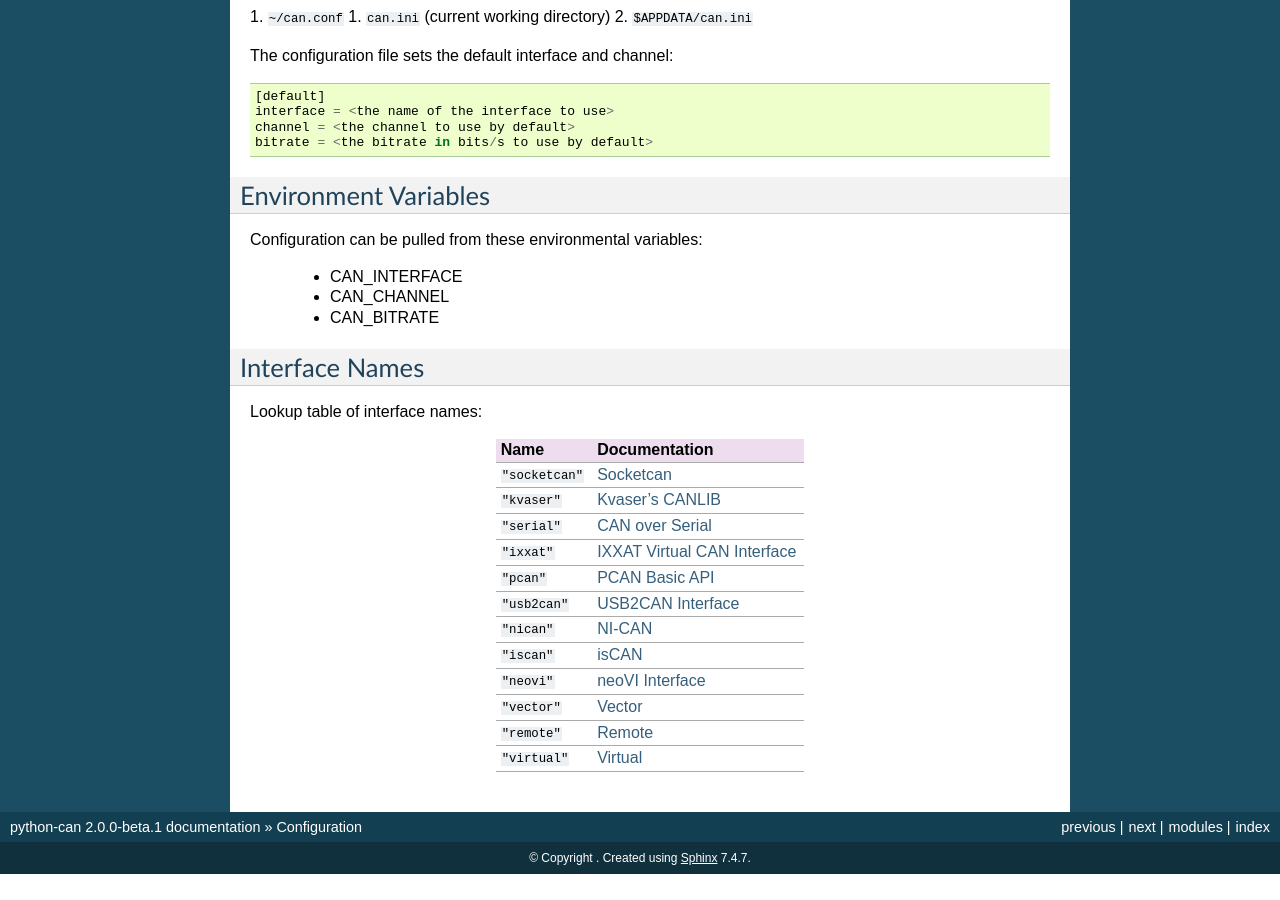
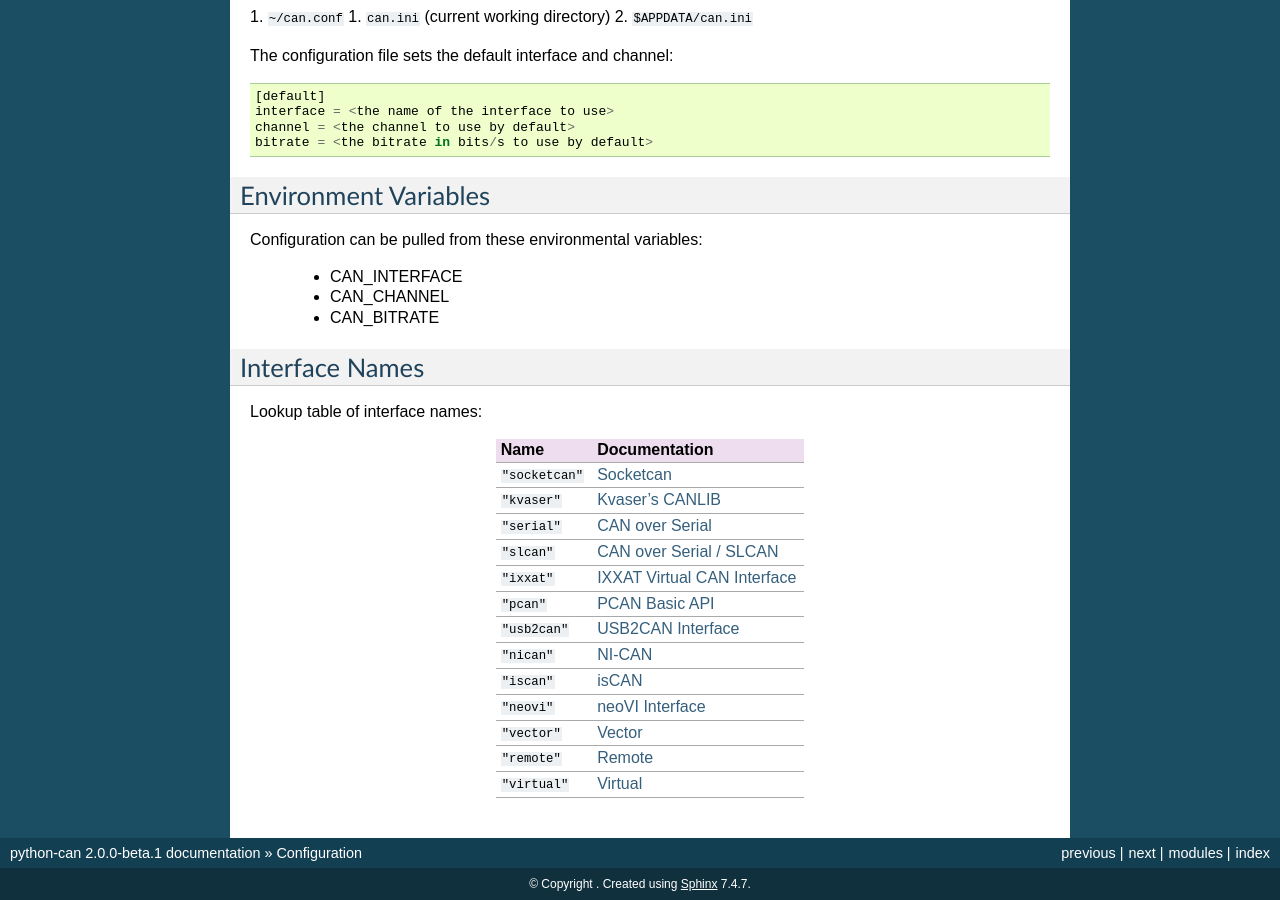
Before and after one commit to hardbyte/python-can, a Sphinx documentation site: the page built from doc/configuration.rst, in a window 1280 px wide and 900 px high, scrolled down 675 px. Built offline with Sphinx 7.4.7, drawn with Linux system fonts in a browser that asks for light colours; before the commit the page ends 1549 px from its top, so only the background shows below that.

Commit message:
Add slcan link
Add link to slcan doc

```diff
--- a/doc/configuration.rst
+++ b/doc/configuration.rst
@@ -74,6 +74,8 @@ Lookup table of interface names:
 +---------------------+-------------------------------------+
 | ``"serial"``        | :doc:`interfaces/serial`            |
 +---------------------+-------------------------------------+
+| ``"slcan"``         | :doc:`interfaces/slcan`             |
++---------------------+-------------------------------------+
 | ``"ixxat"``         | :doc:`interfaces/ixxat`             |
 +---------------------+-------------------------------------+
 | ``"pcan"``          | :doc:`interfaces/pcan`              |
```
